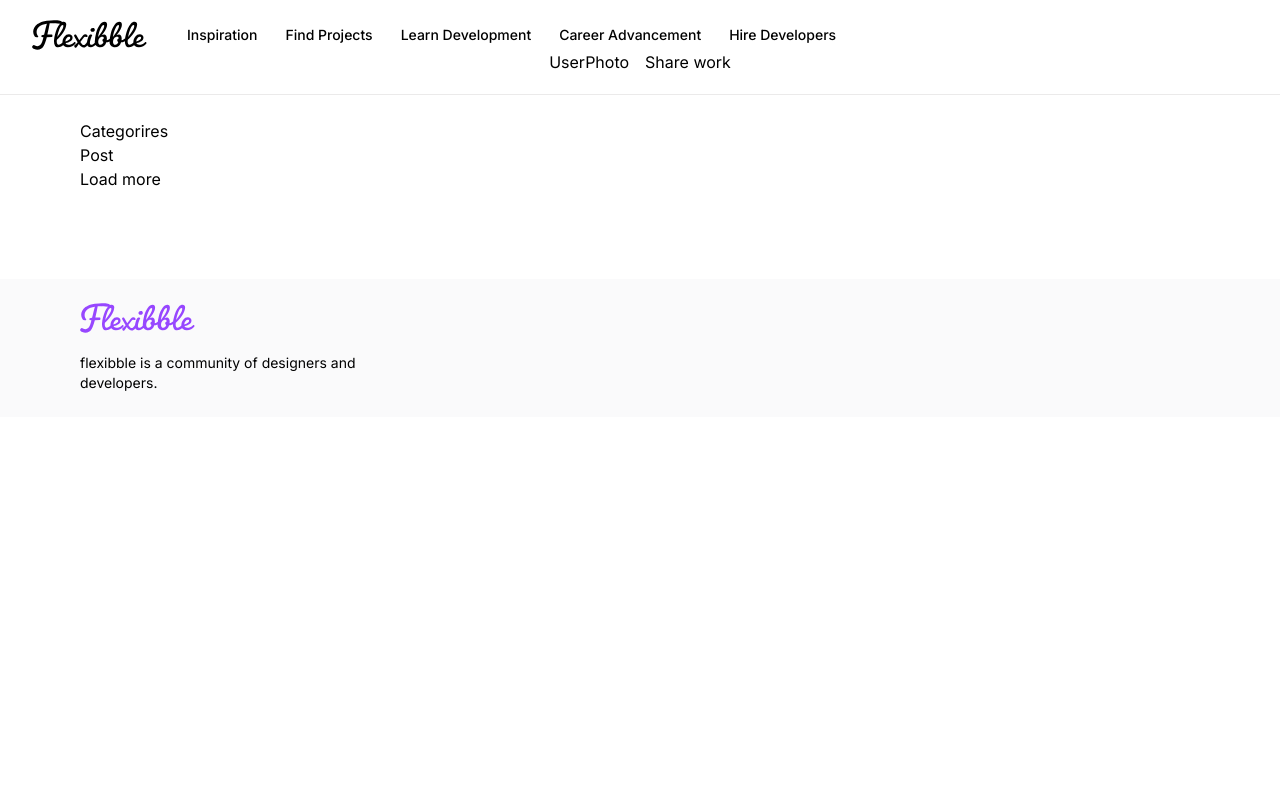
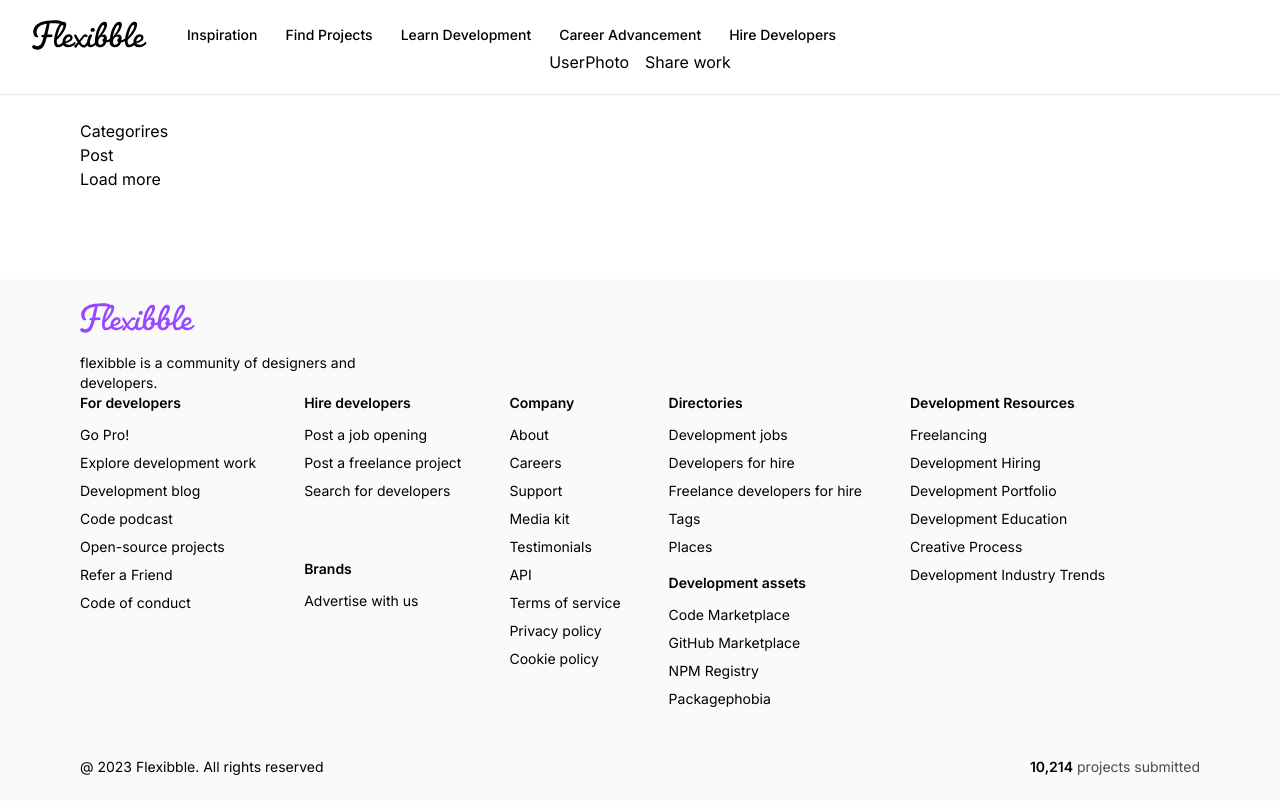
Before and after one commit to shmudivel/nextjs13-fullstack, a Next.js app: page / in a window 1280 px wide. Built offline with nearby package versions, Linux system fonts and the light colour scheme.

Commit message:
footer comp done

```diff
--- a/components/Footer.tsx
+++ b/components/Footer.tsx
@@ -1,5 +1,24 @@
-import React from "react";
 import Image from "next/image";
+import { footerLinks } from "@/constants";
+import Link from "next/link";
+
+type ColumnProps = {
+  title: string;
+  links: Array<string>;
+};
+
+const FooterColumn = ({ title, links }: ColumnProps) => (
+  <div className="footer_column">
+    <h4 className="font-semibold">{title}</h4>
+    <ul className="flex flex-col gap-2 font-normal">
+      {links.map((link) => (
+        <Link href="/" key={link}>
+          {link}
+        </Link>
+      ))}
+    </ul>
+  </div>
+);
 
 const Footer = () => {
   return (
@@ -16,6 +35,52 @@ const Footer = () => {
           <p className="text-start text-sm font-normal mt-5 max-w-xs">
             flexibble is a community of designers and developers.
           </p>
+
+          <div className="flex flex-wrap gap-12">
+            <FooterColumn
+              title={footerLinks[0].title}
+              links={footerLinks[0].links}
+            />
+            <div className="flex-1 flex flex-col gap-4">
+              <FooterColumn
+                title={footerLinks[1].title}
+                links={footerLinks[1].links}
+              />
+              <FooterColumn
+                title={footerLinks[2].title}
+                links={footerLinks[2].links}
+              />
+            </div>
+
+            <FooterColumn
+              title={footerLinks[3].title}
+              links={footerLinks[3].links}
+            />
+
+            <div className="flex-1 flex flex-col gap-4">
+              <FooterColumn
+                title={footerLinks[4].title}
+                links={footerLinks[4].links}
+              />
+              <FooterColumn
+                title={footerLinks[5].title}
+                links={footerLinks[5].links}
+              />
+            </div>
+
+            <FooterColumn
+              title={footerLinks[6].title}
+              links={footerLinks[6].links}
+            />
+          </div>
+        </div>
+
+        <div className="flexBetween footer_copyright">
+          <p>@ 2023 Flexibble. All rights reserved</p>
+          <p className="text-gray">
+            <span className="text-black font-semibold">10,214</span> projects
+            submitted
+          </p>
         </div>
       </div>
     </footer>
```
